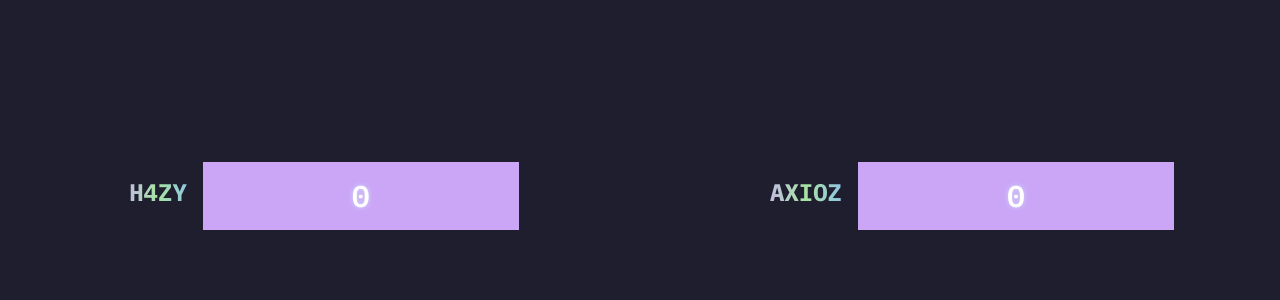
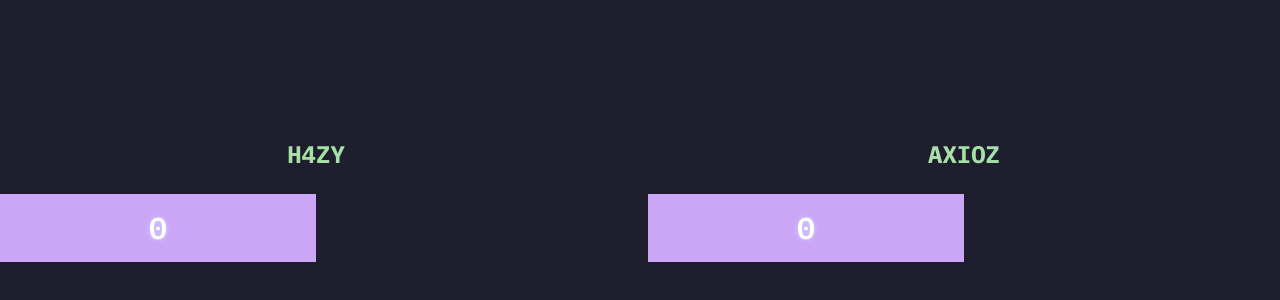
Before and after one commit to HAAZIQ-ALI/karou, a plain HTML site: page something.html in a window 1280 px wide. Shown: the part 208-508 px from the top of the page. Drawn offline with nearby package versions, Linux system fonts and the light colour scheme.

Commit message:
Update something.html

```diff
--- a/something.html
+++ b/something.html
@@ -10,7 +10,7 @@
   <body class="font-ibm bg-[#1E1E2E] m-0 p-0">
     <section class="w-full grid grid-cols-2 gap-4 justify-center items-center min-h-screen">
 
-      <div class="flex justify-center items-center">
+      <div class="flex flex-col justify-center ">
         <h1 class="font-bold text-2xl  bg-clip-text text-transparent bg-gradient-to-r from-[#CBA6F7] via-[#A6E3A1] to-[#89B4FA] p-4 text-center">
           H4ZY
         </h1>
@@ -19,7 +19,7 @@
         </div>
       </div>
 
-      <div class="flex justify-center items-center">
+      <div class="flex justify-center flex-col ">
         <h1 class="font-bold text-2xl  p-4 bg-clip-text text-transparent bg-gradient-to-r from-[#CBA6F7] via-[#A6E3A1] to-[#89B4FA] text-center">
           AXIOZ
         </h1>
```
